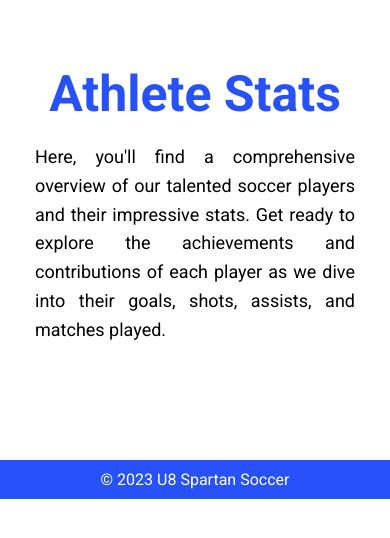
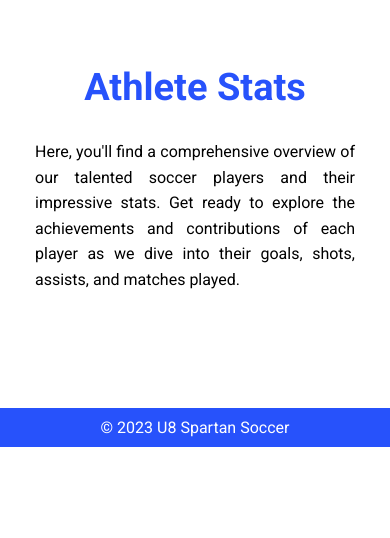
Before and after one commit to Ibanez92/soccer_team, a Flask app: page /players in a window 390 px wide. Shown: the part 178-716 px from the top of the page. Run offline with Flask 3, Linux system fonts and the light colour scheme.

Commit message:
worked on the css format on the players page(navbar, text font/size)

```diff
--- a/static/players.css
+++ b/static/players.css
@@ -109,6 +109,16 @@ footer {
     text-align: center;
 }
 
+/* Updated media query for iPad Air */
+@media only screen and (max-width: 1024px) {
+
+    nav ul {
+        display: flex;
+        justify-content: center;
+    }
+
+}
+
 @media screen and (max-width: 768px) {
     nav ul {
         display: flex;
@@ -126,8 +136,22 @@ footer {
 
     /* Adjust the layout of the player cards for smaller screens */
     .player-card {
-        width: 100%; /* Make player cards occupy the full width of the screen */
-        margin: 10px 0; /* Add spacing between player cards */
+        width: 100%;
+        /* Make player cards occupy the full width of the screen */
+        margin: 10px 0;
+        /* Add spacing between player cards */
     }
 
 }
+
+@media screen and (max-width: 480px) {
+    .description h3 {
+        font-size: 38px;
+        padding-bottom: 10px;
+
+    }
+
+    .description p {
+        font-size: 16px;
+    }
+}
```
